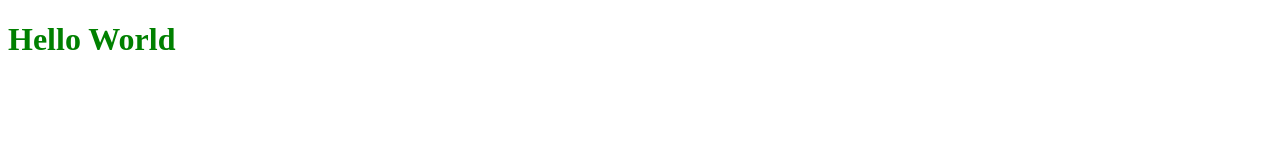
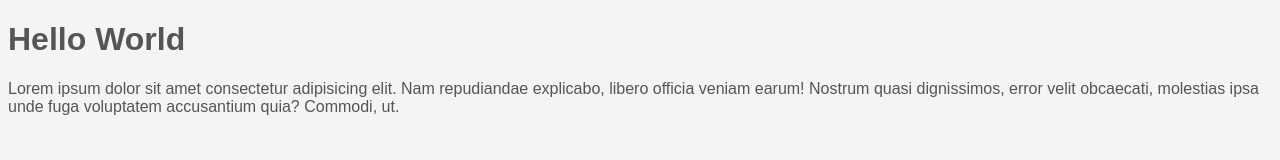
Before and after one commit to jlb3n5/CSS-Crash-Course, a plain HTML site: page index.html in a window 1280 px wide. Drawn offline with Linux system fonts and the light colour scheme.

Commit message:
Adding font changes to style.css

```diff
--- a/css/style.css
+++ b/css/style.css
@@ -1,3 +1,12 @@
-h1{
-    color:green;
+body {
+  background-color: #f4f4f4;
+  color: #555555;
+
+  font-family: Arial, Helvetica, sans-serif;
+  font-size:16px;
+  font-weight:normal;
+
+  /* Same as above
+  font: normal 16px Arial, Helvetica, sans-serif;
+  */
 }
--- a/index.html
+++ b/index.html
@@ -1,13 +1,19 @@
 <!DOCTYPE html>
 <html lang="en">
-<head>
-    <meta charset="UTF-8">
-    <meta http-equiv="X-UA-Compatible" content="IE=edge">
-    <meta name="viewport" content="width=device-width, initial-scale=1.0">
+  <head>
+    <meta charset="UTF-8" />
+    <meta http-equiv="X-UA-Compatible" content="IE=edge" />
+    <meta name="viewport" content="width=device-width, initial-scale=1.0" />
     <title>CSS Cheat Sheet</title>
-    <link rel="stylesheet" type="text/css" href="css/style.css">
-</head>
-<body>
+    <link rel="stylesheet" type="text/css" href="css/style.css" />
+  </head>
+  <body>
     <h1>Hello World</h1>
-</body>
+    <p>
+      Lorem ipsum dolor sit amet consectetur adipisicing elit. Nam repudiandae
+      explicabo, libero officia veniam earum! Nostrum quasi dignissimos, error
+      velit obcaecati, molestias ipsa unde fuga voluptatem accusantium quia?
+      Commodi, ut.
+    </p>
+  </body>
 </html>
```
